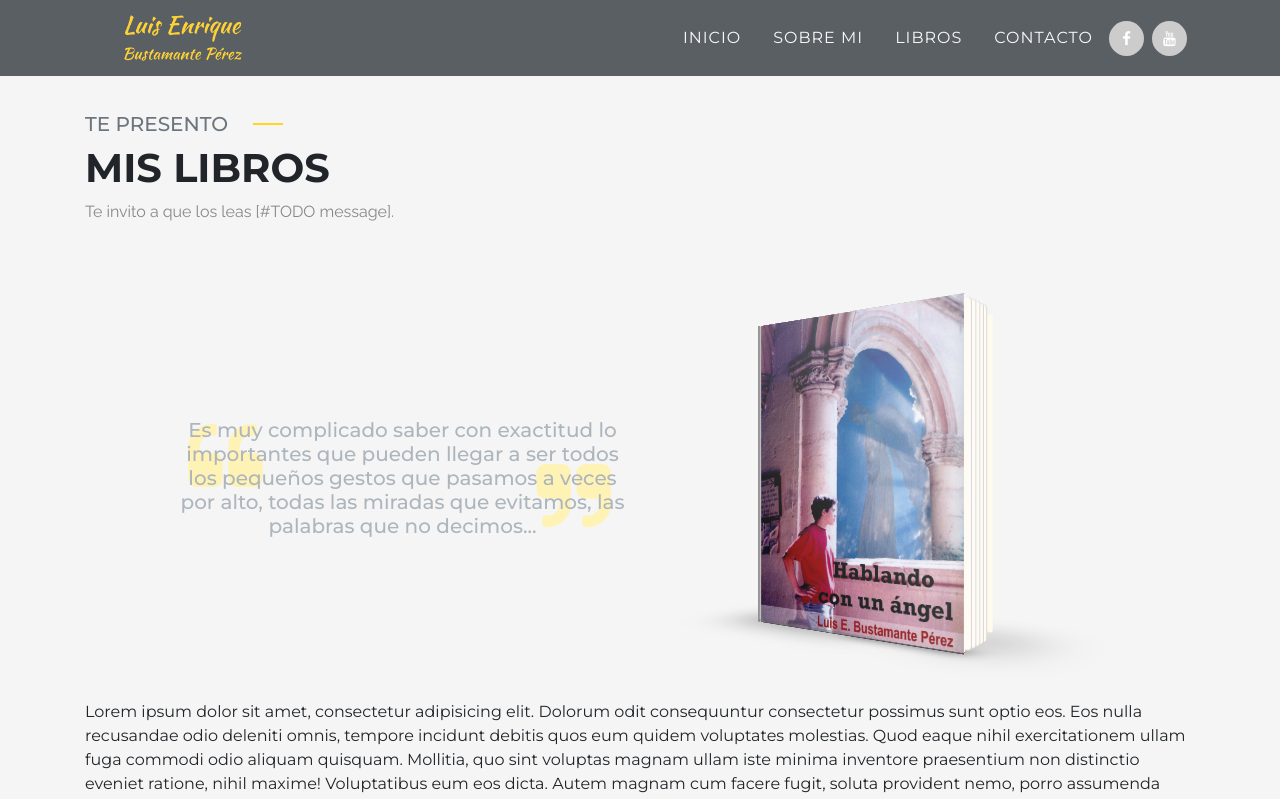
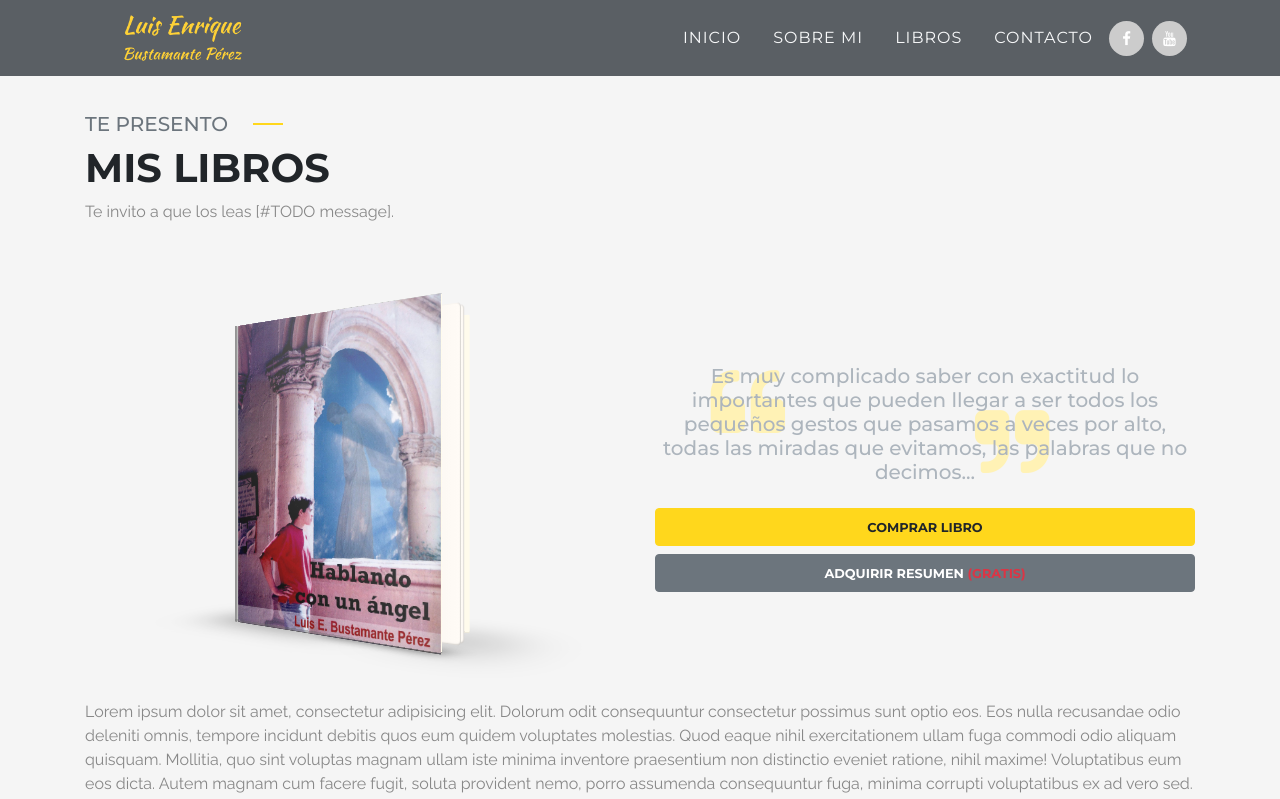
Before and after one commit to christiancazu/enrique_web, a Nuxt app: page /books in a window 1280 px wide. Shown: the top 799 px of the page. Built offline with nearby package versions, Linux system fonts and the light colour scheme.

Commit message:
added btn buy

```diff
--- a/components/Book.vue
+++ b/components/Book.vue
@@ -29,9 +29,9 @@
                 Leer más
               </nuxt-link>
             </li>
+            <!-- <li />
             <li />
-            <li />
-            <li />
+            <li /> -->
           </ul>
 
           <!-- Back -->
--- a/pages/books/index.vue
+++ b/pages/books/index.vue
@@ -10,13 +10,11 @@
     <div
       v-for="(book, i) in books"
       :key="i"
-      :class="[
-        { 'flex-row-reverse' : i % 2 },
-        'row justify-content-center books-details'
-      ]"
     >
-      <div class="col-lg-5 books-details__description">
-        <h5 class="h5 books-details__description__text">
+      <div class="row flex-row-reverse">
+
+        <div class="col-lg-6 books-details__description">
+          <h5 class="h5 books-details__description__text mb-4">
             <i
               class="fa fa-quote-left books-details__description__text__quote--left"
               aria-hidden="true"
@@ -27,21 +25,31 @@
               aria-hidden="true"
             />
           </h5>
+          <!-- <div class="text-center pt-3"> -->
+            <button class="btn btn-primary mb-2">
+              <small class="text-uppercase font-weight-bold">Comprar libro</small>
+            </button>
+            <button class="btn btn-secondary mb-2">
+              <small class="text-uppercase font-weight-bold">Adquirir resumen <strong class="text-danger">(gratis)</strong>
+              </small>
+            </button>
+          <!-- </div> -->
         </div>
 
-      <div class="col-lg-5 books-details__book">
+        <div class="col-lg-6 books-details__book">
           <book
             :img-src="imgPath + book.imgSrc"
             :title="book.title"
             :description="book.description"
           />
         </div>
+      </div>
 
-      <div class="col-12">
+      <p>
         Lorem ipsum dolor sit amet, consectetur adipisicing elit. Dolorum odit consequuntur consectetur possimus sunt optio eos. Eos nulla recusandae odio deleniti omnis, tempore incidunt debitis quos eum quidem voluptates molestias.
         Quod eaque nihil exercitationem ullam fuga commodi odio aliquam quisquam. Mollitia, quo sint voluptas magnam ullam iste minima inventore praesentium non distinctio eveniet ratione, nihil maxime! Voluptatibus eum eos dicta.
         Autem magnam cum facere fugit, soluta provident nemo, porro assumenda consequuntur fuga, minima corrupti voluptatibus ex ad vero sed. Ut nostrum debitis quo eum amet nihil rem architecto voluptates quae.
-      </div>
+      </p>
     </div>
   </div>
 </template>
@@ -56,7 +64,7 @@ export default {
   components: {
     HeaderSection, Book
   },
-  data() {
+  data () {
     return {
       imgPath: IMG_BASE_PATH + '/books/'
     }
@@ -65,7 +73,7 @@ export default {
     ...mapState({
       books: 'books'
     }),
-    header() {
+    header () {
       return this.$store.getters.headerSection('MyBooks')
     }
   }
```
Lines whose indentation alone changed are shown as unchanged.
